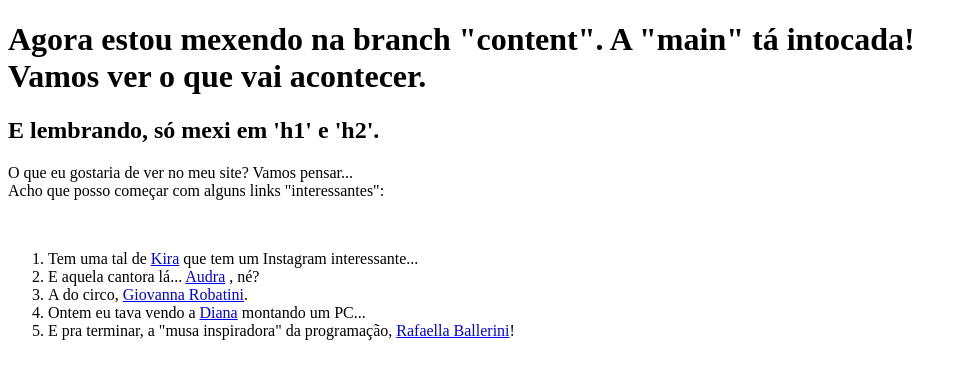
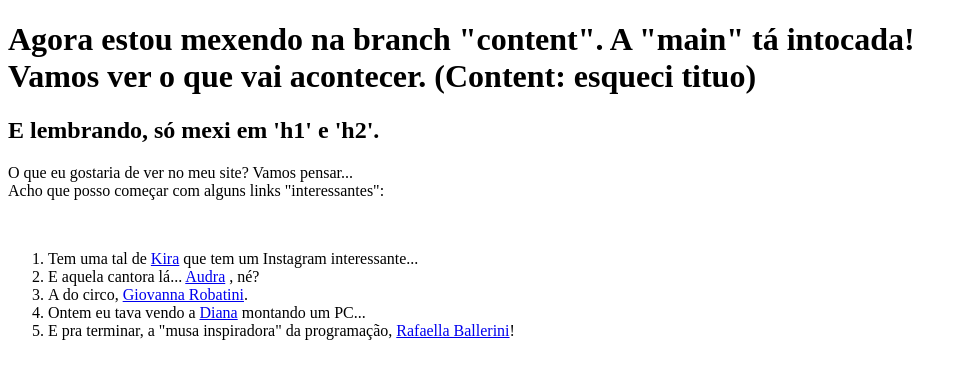
Before and after one commit to anderson-br-ti/creating-a-site, a plain HTML site: page index.html in a window 1280 px wide. Shown: the whole page, without its empty margins (0-967 px from the left). Drawn offline with Linux system fonts and the light colour scheme.

Commit message:
Update index.html

```diff
--- a/index.html
+++ b/index.html
@@ -6,7 +6,7 @@
   </head>
   <body>
     <h1>Agora estou mexendo na branch "content". A "main" tá intocada! <br>
-      Vamos ver o que vai acontecer.</h1>
+      Vamos ver o que vai acontecer. (Content: esqueci tituo)</h1>
     <h2>E lembrando, só mexi em 'h1' e 'h2'.</h2>
     <p>O que eu gostaria de ver no meu site? Vamos pensar...<br>
     Acho que posso começar com alguns links "interessantes":</p><br>
```
